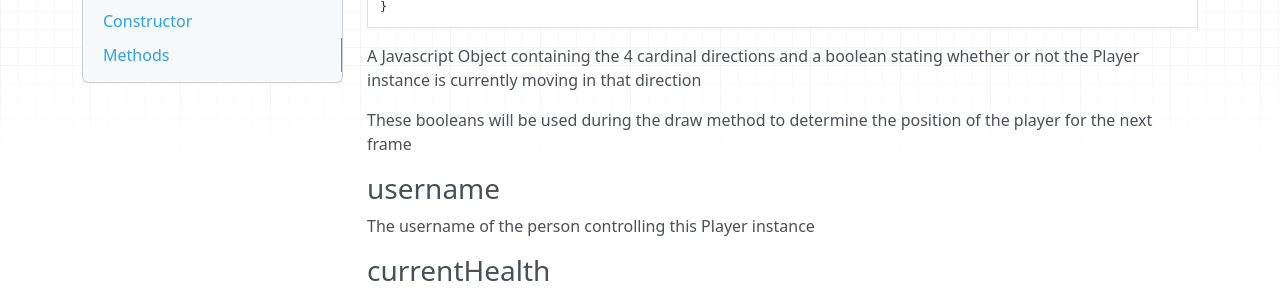
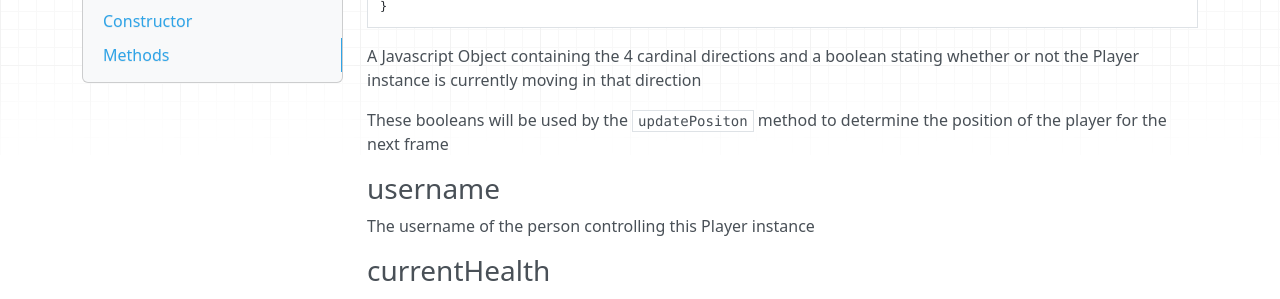
Before and after one commit to gitter-badger/Arena-Electron, an MkDocs documentation site: the page built from docs/game/player.md, in a window 1280 px wide and 900 px high, scrolled down 499 px. Shown: the part 151-450 px from the top of the window. Built offline with MkDocs 1.6.1, drawn with Linux system fonts in a browser that asks for light colours; nearby versions of some CDN libraries; old or Windows-style settings are respelled for this version of MkDocs; some of the changed text lies outside the part shown.

Commit message:
Reflected this change in the docs

````diff
--- a/docs/game/player.md
+++ b/docs/game/player.md
@@ -26,7 +26,7 @@ this.isMoving = {
 
 A Javascript Object containing the 4 cardinal directions and a boolean stating whether or not the Player instance is currently moving in that direction
 
-These booleans will be used during the draw method to determine the position of the player for the next frame
+These booleans will be used by the `updatePositon` method to determine the position of the player for the next frame
 
 ### username
 
@@ -94,3 +94,10 @@ function stop(
 Handles the stopping of movement of the local Player object
 
 Called from a `keyup` event
+
+### updatePosition
+```js
+function updatePosition() {}
+```
+
+Reads the booleans in `isMoving` and updates the Player instance's x and y values according to the button(s) being pressed
````
